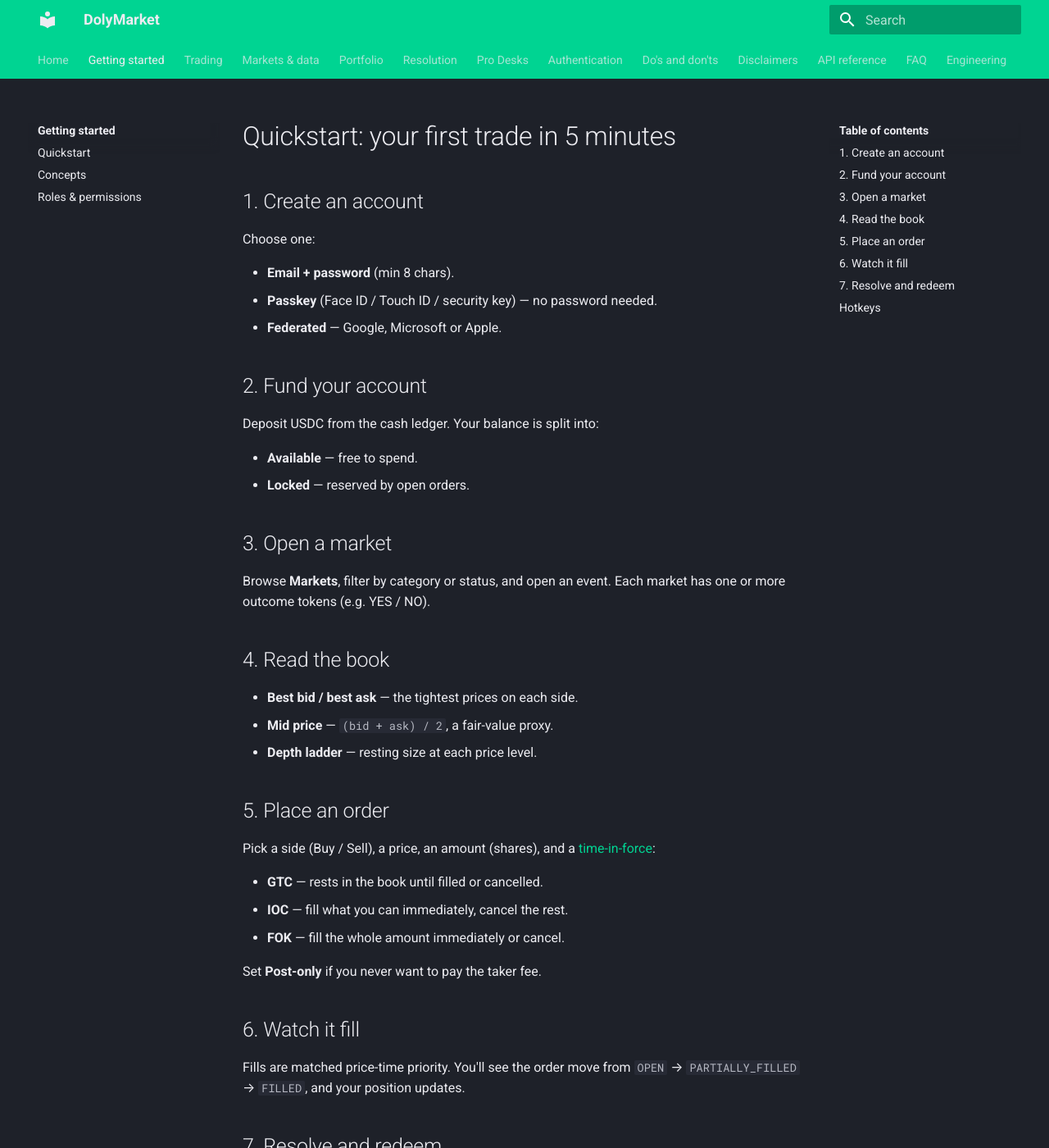
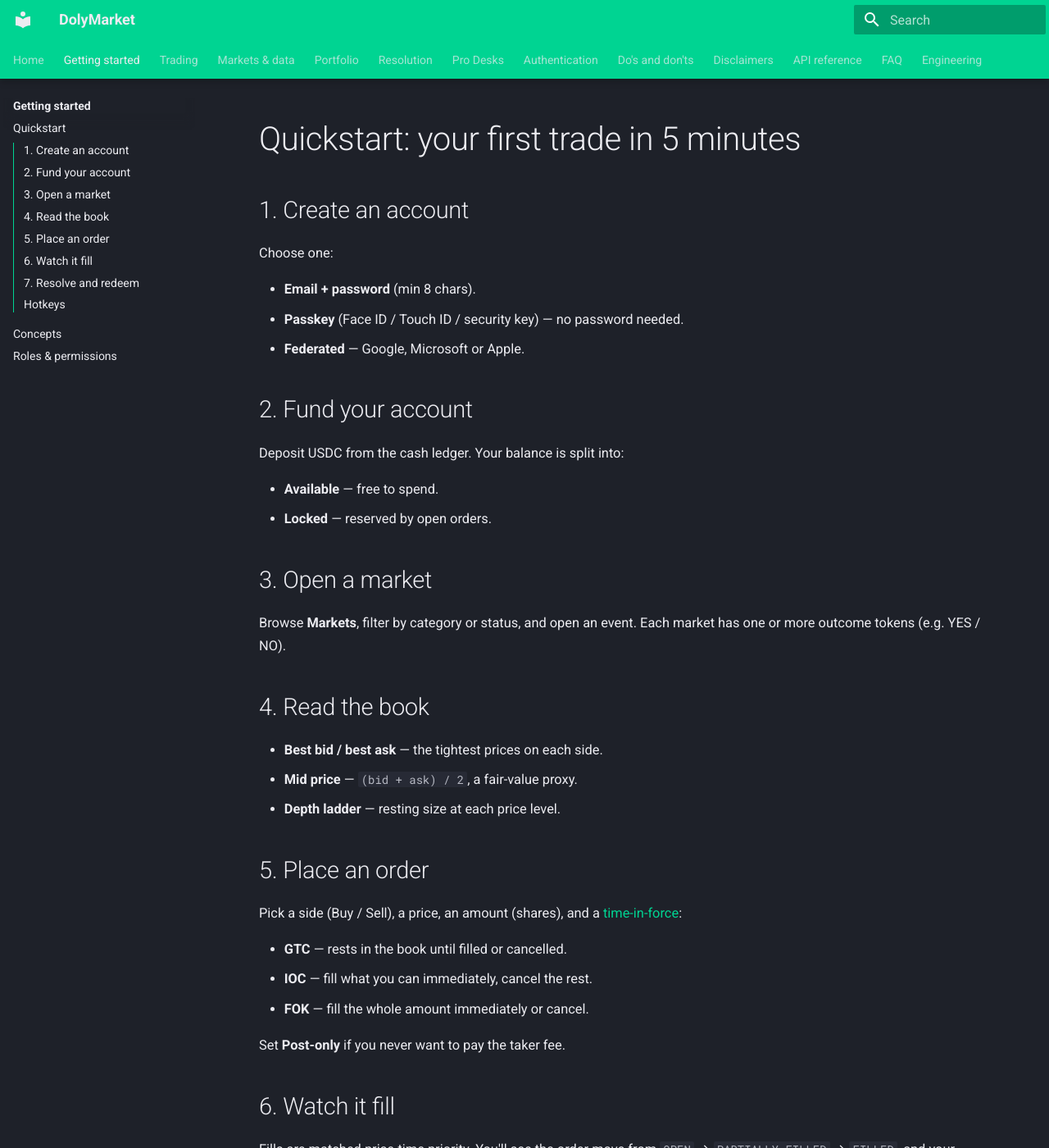
Before and after one commit to moinonin/dolymarket, an MkDocs documentation site: the page built from docs/getting-started/quickstart.md, in a window 1280 px wide and 1400 px high. Shown: the whole window at 82% size. Built offline with MkDocs 1.6.1 and Material for MkDocs 9.7.7, drawn with Linux system fonts in a browser that asks for light colours.

Commit message:
docs: responsive layout for mobile, tablet and wide screens

```diff
--- a/docs/stylesheets/extra.css
+++ b/docs/stylesheets/extra.css
@@ -32,3 +32,188 @@
 .md-tabs {
   background-color: #00d492;
 }
+
+/* ---------------------------------------------------------------------------
+   Responsive layout: small screens (mobile) through wide desktops.
+   Mirrors the behaviour of the main DolyMarket app (scrollable top nav,
+   stacked content, full-width drawers).
+   ------------------------------------------------------------------------- */
+
+/* --- Mobile: header -------------------------------------------------------- */
+
+@media screen and (max-width: 44.9844em) {
+  /* Header becomes a single row: brand + hamburger + search. */
+  .md-header__inner {
+    display: flex;
+    flex-wrap: nowrap;
+    align-items: center;
+    gap: 0.4rem;
+  }
+
+  .md-header__button.md-logo {
+    order: 1;
+    flex: 0 0 auto;
+  }
+
+  .md-header__topic {
+    order: 2;
+    flex: 1 1 auto;
+    min-width: 0;
+    overflow: hidden;
+    text-overflow: ellipsis;
+    white-space: nowrap;
+  }
+
+  .md-header__button.md-search {
+    order: 3;
+    flex: 0 0 auto;
+  }
+
+  .md-header__button.md-header__source {
+    order: 4;
+    flex: 0 0 auto;
+  }
+
+  /* The tabs row becomes a horizontally scrollable strip instead of wrapping
+     into a tall stack, mirroring the main site's overflow-x nav. */
+  .md-tabs {
+    overflow-x: auto;
+    overflow-y: hidden;
+    -webkit-overflow-scrolling: touch;
+    scrollbar-width: thin;
+  }
+
+  .md-tabs__list {
+    display: flex;
+    flex-wrap: nowrap;
+    width: max-content;
+    min-width: 100%;
+  }
+
+  .md-tabs__link {
+    white-space: nowrap;
+    padding: 0.6rem 0.75rem;
+  }
+
+  /* Content: comfortable gutters, no horizontal overflow. */
+  .md-content__inner {
+    padding: 1rem 0.9rem 2rem;
+  }
+
+  .md-typeset h1 {
+    font-size: 1.6rem;
+    line-height: 1.25;
+  }
+
+  .md-typeset h2 {
+    font-size: 1.3rem;
+  }
+
+  .md-typeset h3 {
+    font-size: 1.1rem;
+  }
+
+  .md-typeset table {
+    display: block;
+    width: 100%;
+    overflow-x: auto;
+    white-space: nowrap;
+  }
+
+  .md-typeset pre > code {
+    font-size: 0.78rem;
+  }
+
+  /* Navigation drawer occupies the full viewport width on phones. */
+  .md-nav--primary,
+  .md-nav--secondary {
+    width: 100%;
+  }
+
+  /* Footer stacks cleanly. */
+  .md-footer-meta {
+    flex-direction: column;
+    align-items: flex-start;
+    gap: 0.5rem;
+  }
+}
+
+/* --- Tablet ---------------------------------------------------------------- */
+
+@media screen and (min-width: 45em) and (max-width: 76.2344em) {
+  .md-content__inner {
+    padding: 1.4rem 1.2rem 2.5rem;
+  }
+
+  .md-typeset table {
+    display: block;
+    width: 100%;
+    overflow-x: auto;
+  }
+}
+
+/* --- Large screens --------------------------------------------------------- */
+
+@media screen and (min-width: 76.2344em) {
+  /* Wide, readable content column; TOC gets its own rail. */
+  .md-grid {
+    max-width: 90rem;
+    margin: 0 auto;
+  }
+
+  .md-content__inner {
+    padding: 2rem 2.5rem 4rem;
+    max-width: 62rem;
+  }
+
+  .md-typeset {
+    font-size: 0.82rem;
+    line-height: 1.7;
+  }
+
+  .md-typeset h1 {
+    font-size: 2rem;
+    margin-bottom: 0.8rem;
+  }
+
+  .md-typeset h2 {
+    font-size: 1.45rem;
+    margin-top: 2rem;
+  }
+
+  .md-typeset table {
+    width: 100%;
+  }
+
+  /* Give the integrated TOC breathing room and a sticky position. */
+  .md-sidebar--secondary {
+    width: 14rem;
+  }
+
+  .md-sidebar--secondary .md-nav {
+    font-size: 0.68rem;
+  }
+}
+
+/* --- Ultra-wide ------------------------------------------------------------ */
+
+@media screen and (min-width: 120em) {
+  .md-grid {
+    max-width: 110rem;
+  }
+
+  .md-content__inner {
+    max-width: 70rem;
+  }
+}
+
+/* --- Touch targets --------------------------------------------------------- */
+
+@media (pointer: coarse) {
+  .md-tabs__link,
+  .md-nav__link {
+    min-height: 2.4rem;
+    display: flex;
+    align-items: center;
+  }
+}
--- a/mkdocs.yml
+++ b/mkdocs.yml
@@ -9,11 +9,15 @@ theme:
       accent: indigo
   features:
     - navigation.tabs
+    - navigation.tabs.sticky
     - navigation.sections
     - navigation.expand
+    - navigation.top
+    - toc.integrate
     - search.suggest
     - search.highlight
     - content.code.copy
+    - content.tooltips
 extra_css:
   - stylesheets/extra.css
 hooks:
```
